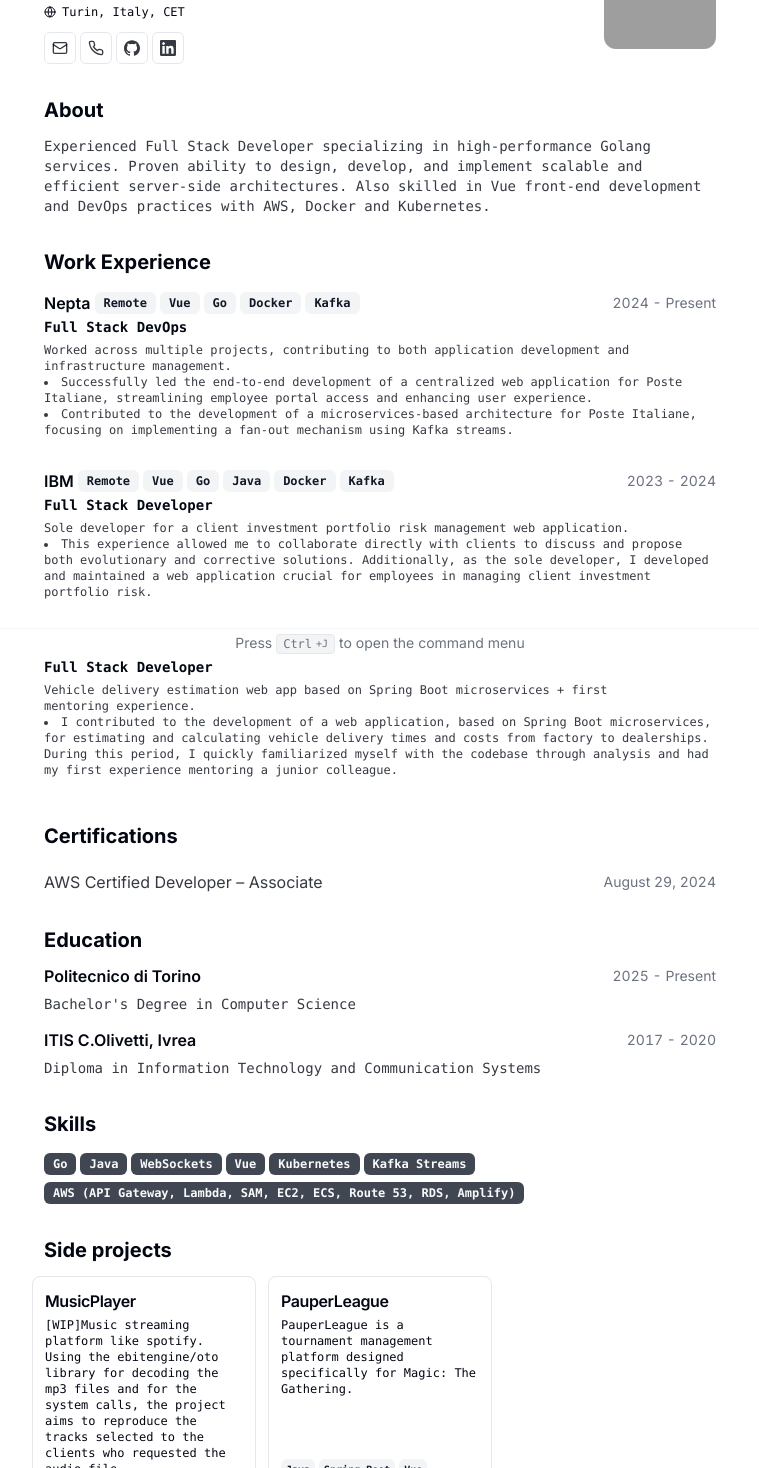
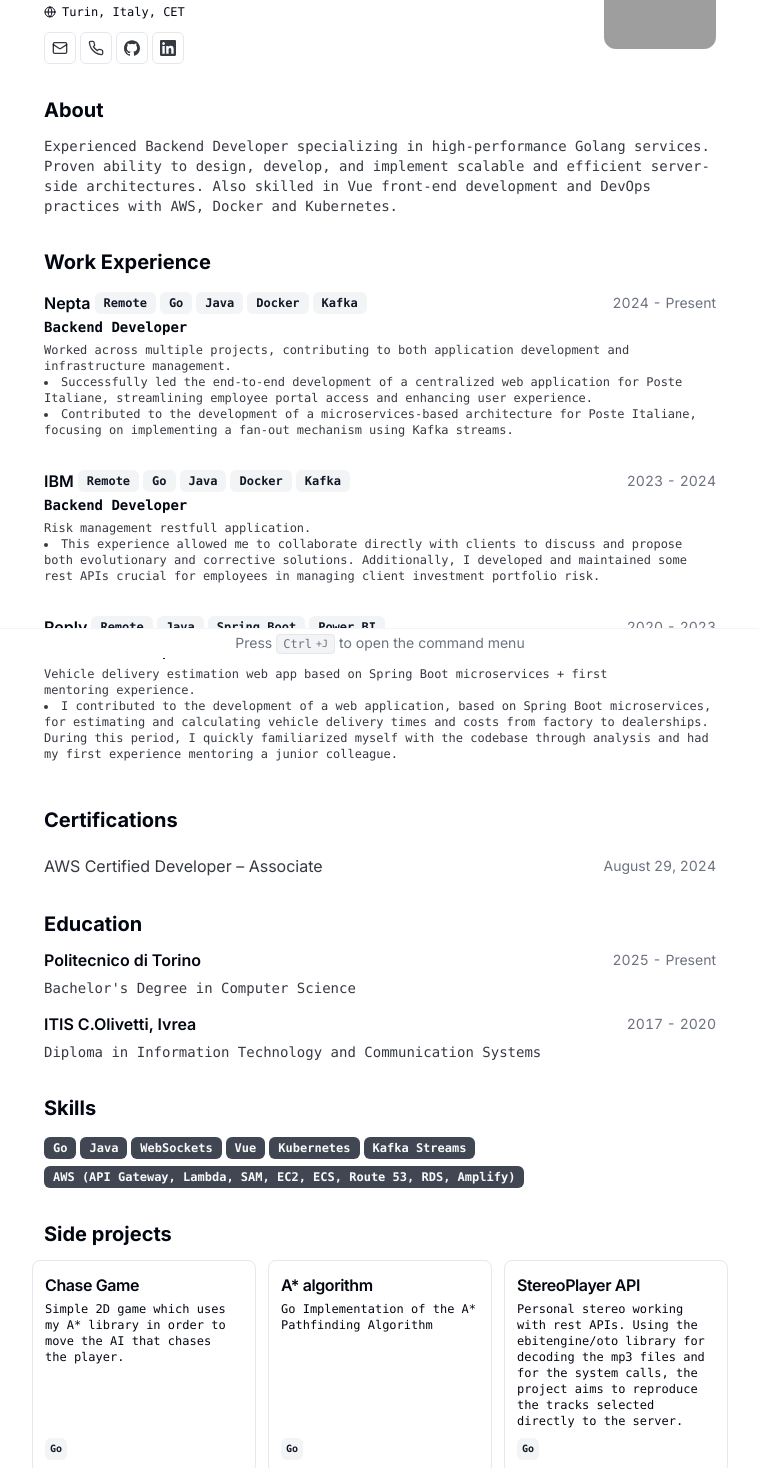
Before and after one commit to matteo00gm/CV_Matteo_Grosso, a Next.js app: page / in a window 1280 px wide. Shown: the part 142-1610 px from the top of the page, without its empty margins (260-1019 px from the left). Built offline with nearby package versions, Linux system fonts and the light colour scheme; grey boxes are pictures that could not be loaded.

Commit message:
adding new projects

```diff
--- a/src/data/resume-data.tsx
+++ b/src/data/resume-data.tsx
@@ -10,10 +10,10 @@
   location: "Turin, Italy, CET",
   locationLink: "https://www.google.com/maps/place/RivaroloCanavese",
   about:
-    "Detail-oriented Full Stack Engineer dedicated to building high-quality products.",
+    "Detail-oriented Backend Engineer dedicated to building performant products.",
   summary: (
     <>
-      Experienced Full Stack Developer specializing in high-performance Golang services.
+      Experienced Backend Developer specializing in high-performance Golang services.
       Proven ability to design, develop, and implement scalable and efficient server-side architectures.
       Also skilled in Vue front-end development and DevOps practices with AWS, Docker and Kubernetes.
     </>
@@ -60,8 +60,8 @@
     {
       company: "Nepta",
       link: "",
-      badges: ["Remote", "Vue", "Go", "Docker", "Kafka"],
-      title: "Full Stack DevOps",
+      badges: ["Remote", "Go", "Java", "Docker", "Kafka"],
+      title: "Backend Developer",
       logo: ConsultlyLogo,
       start: "2024",
       end: null,
@@ -84,17 +84,17 @@
     {
       company: "IBM",
       link: "",
-      badges: ["Remote", "Vue", "Go", "Java", "Docker", "Kafka"],
-      title: "Full Stack Developer",
+      badges: ["Remote", "Go", "Java", "Docker", "Kafka"],
+      title: "Backend Developer",
       logo: ParabolLogo,
       start: "2023",
       end: "2024",
       description: (
         <>
-          Sole developer for a client investment portfolio risk management web application.
+          Risk management restfull application.
           <ul className="list-inside list-disc">
             <li>
-              This experience allowed me to collaborate directly with clients to discuss and propose both evolutionary and corrective solutions. Additionally, as the sole developer, I developed and maintained a web application crucial for employees in managing client investment portfolio risk.
+              This experience allowed me to collaborate directly with clients to discuss and propose both evolutionary and corrective solutions. Additionally, I developed and maintained some rest APIs crucial for employees in managing client investment portfolio risk.
             </li>
           </ul>
         </>
@@ -103,8 +103,8 @@
     {
       company: "Reply",
       link: "",
-      badges: ["Remote", "Angular", "TypeScript", "Java", "Spring Boot", "Power BI"],
-      title: "Full Stack Developer",
+      badges: ["Remote", "Java", "Spring Boot", "Power BI"],
+      title: "Backend Developer",
       logo: ParabolLogo,
       start: "2020",
       end: "2023",
@@ -131,14 +131,38 @@
   ],
   projects: [
     {
-      title: "MusicPlayer",
+      title: "Chase Game",
       techStack: [
         "Go",
-        "Vue",
-        "WebSockets",
       ],
       description:
-        "[WIP]Music streaming platform like spotify. Using the ebitengine/oto library for decoding the mp3 files and for the system calls, the project aims to reproduce the tracks selected to the clients who requested the audio file",
+        "Simple 2D game which uses my A* library in order to move the AI that chases the player.",
+      logo: ConsultlyLogo,
+      link: {
+        label: "",
+        href: "",
+      },
+    },
+    {
+      title: "A* algorithm",
+      techStack: [
+        "Go",
+      ],
+      description:
+        "Go Implementation of the A* Pathfinding Algorithm",
+      logo: ConsultlyLogo,
+      link: {
+        label: "",
+        href: "",
+      },
+    },
+    {
+      title: "StereoPlayer API",
+      techStack: [
+        "Go",
+      ],
+      description:
+        "Personal stereo working with rest APIs. Using the ebitengine/oto library for decoding the mp3 files and for the system calls, the project aims to reproduce the tracks selected directly to the server.",
       logo: ConsultlyLogo,
       link: {
         label: "",
```
